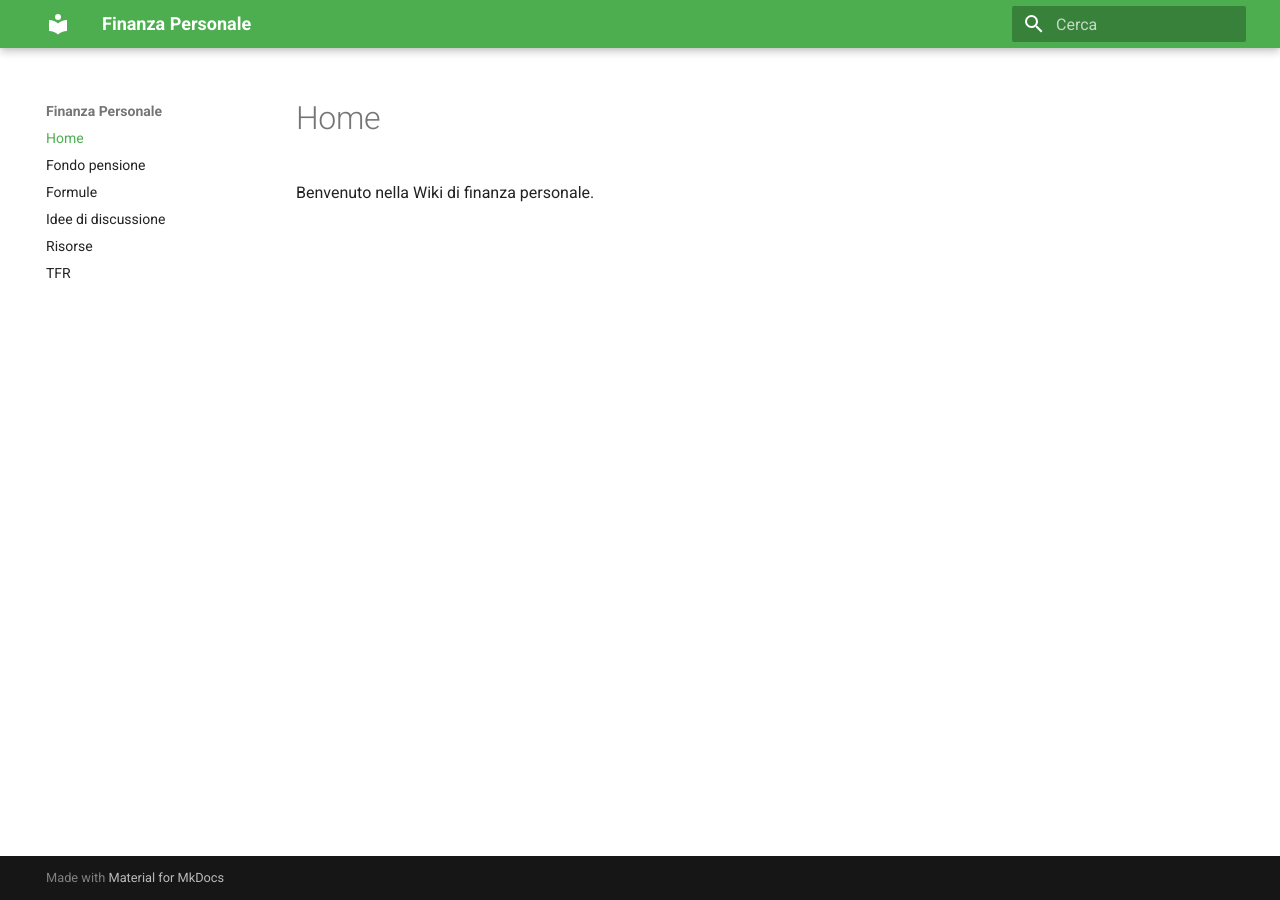
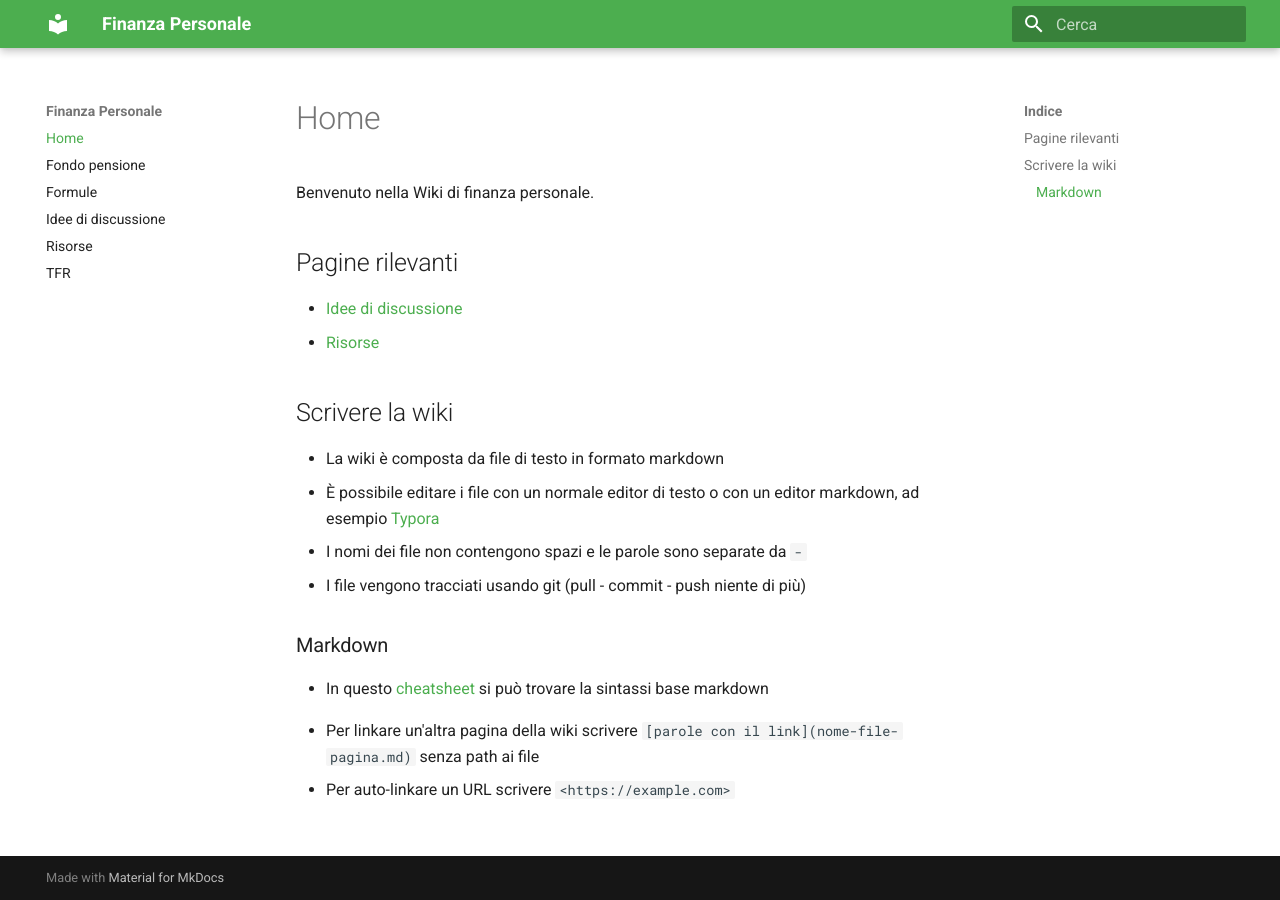
Before and after one commit to simgunz/wiki-finanza-personale, an MkDocs documentation site: the page built from docs/index.md, in a window 1280 px wide. Built offline with MkDocs 1.6.1 and Material for MkDocs 9.7.7, drawn with Linux system fonts in a browser that asks for light colours.

Commit message:
Aggiunte informazioni su come scrivere la wiki

```diff
--- a/docs/index.md
+++ b/docs/index.md
@@ -1,3 +1,22 @@
 # Home
 
 Benvenuto nella Wiki di finanza personale.
+
+## Pagine rilevanti
+
+- [Idee di discussione](idee-discussione.md)
+- [Risorse](risorse.md)
+
+## Scrivere la wiki
+
+- La wiki è composta da file di testo in formato markdown
+- È possibile editare i file con un normale editor di testo o con un editor markdown, ad esempio [Typora](https://typora.io/)
+- I nomi dei file non contengono spazi e le parole sono separate da `-`
+- I file vengono tracciati usando git (pull - commit - push niente di più)
+
+### Markdown
+
+- In questo [cheatsheet](https://www.markdownguide.org/cheat-sheet/) si può trovare la sintassi base markdown
+
+- Per linkare un'altra pagina della wiki scrivere `[parole con il link](nome-file-pagina.md)` senza path ai file
+- Per auto-linkare un URL scrivere `<https://example.com>`
```
Also changed, not shown: README.md (+0 -4 lines).
